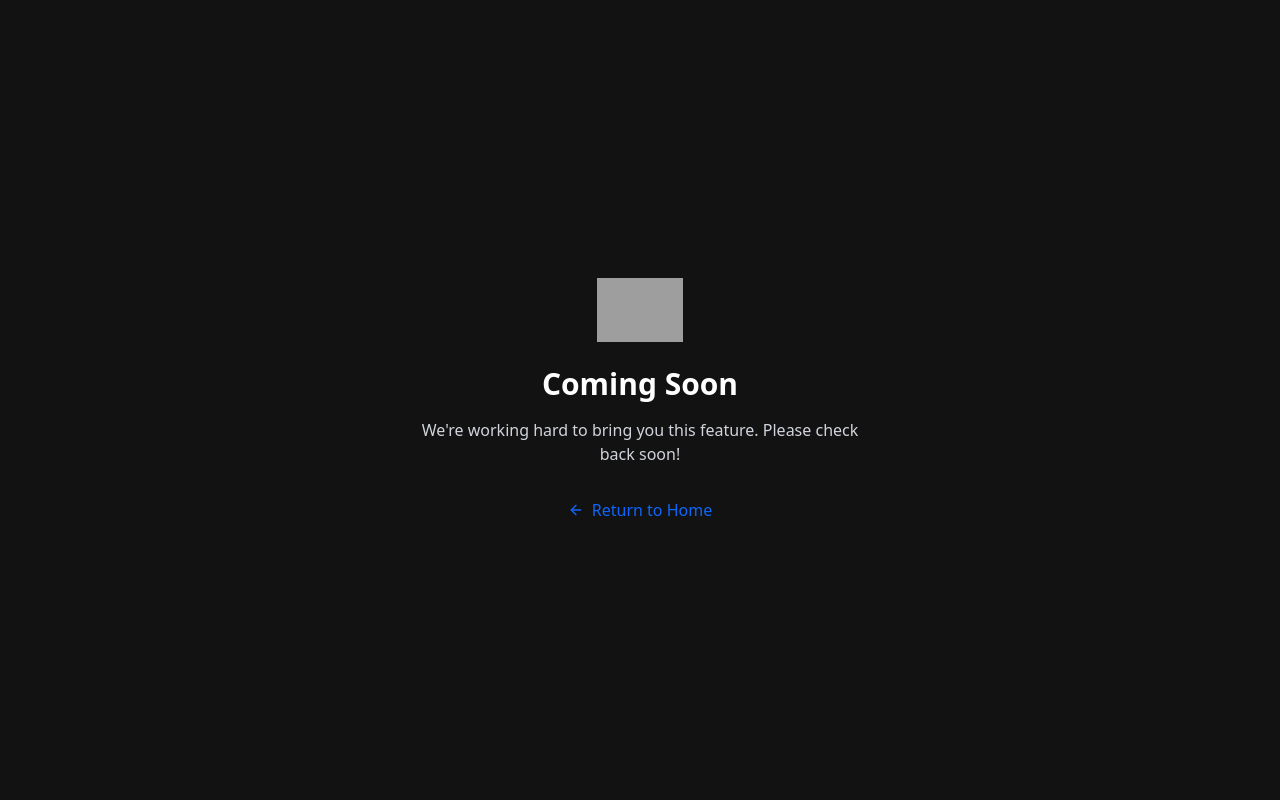
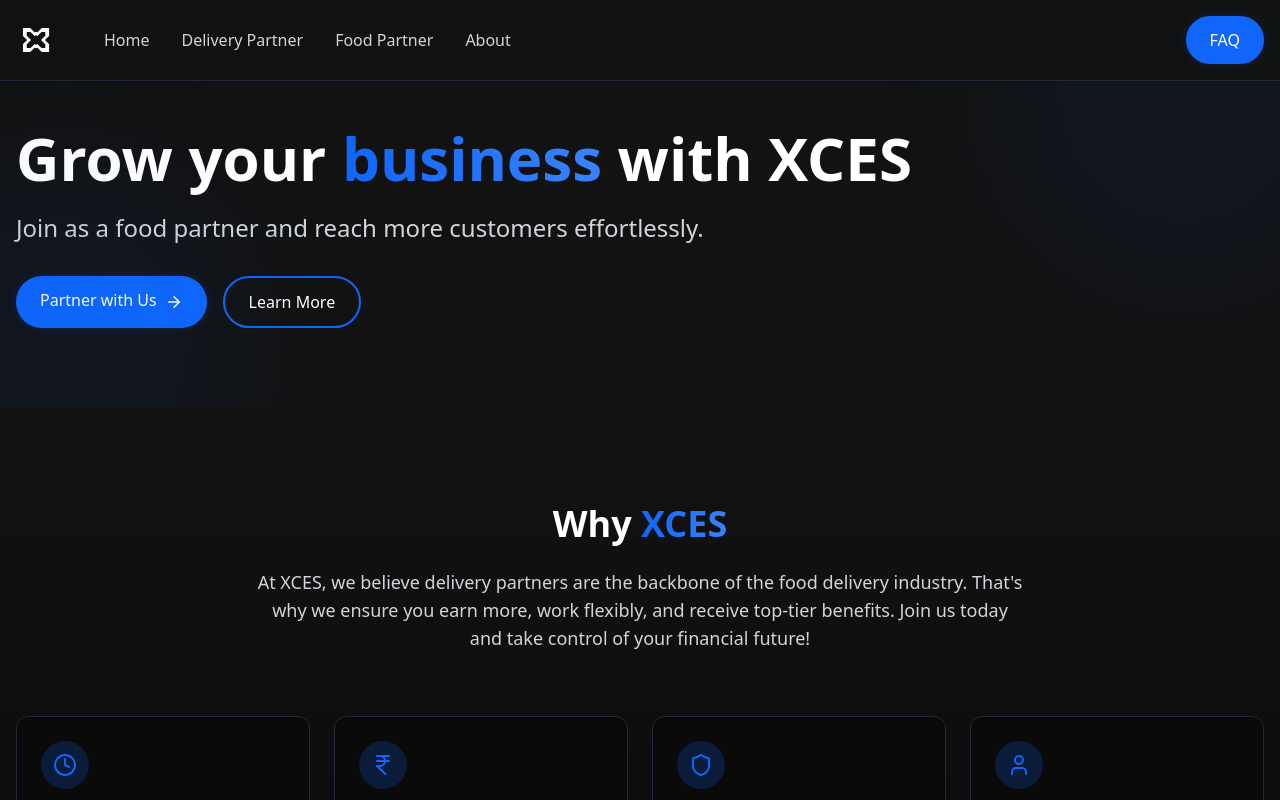
Before and after one commit to xces2025/xces-partner-hub-black, a React (Vite) app: page /food-partner in a window 1280 px wide. Shown: the top 800 px of the page. Built offline with nearby package versions, Linux system fonts and the light colour scheme; grey boxes are pictures that could not be loaded.

Commit message:
Add food partner landing page
Implement the food partner landing page using the existing layout and remove the character from the hero section.

```diff
--- a/index.html
+++ b/index.html
@@ -5,7 +5,7 @@
     <meta charset="UTF-8" />
     <meta name="viewport" content="width=device-width, initial-scale=1.0" />
     <title>XCES - Delivery Partner Hub</title>
-    <link rel="icon" href="/uploads/nvavlogo.png" type="image/png">
+    <link rel="icon" href="/uploads/USER_UPLOADED_IMAGE_NAME" type="image/png">
     <meta name="description" content="Become an XCES delivery partner today and earn up to ₹75,000 monthly! Enjoy flexible hours, top earnings, and great benefits." />
     <meta name="author" content="XCES" />
 
--- a/src/App.tsx
+++ b/src/App.tsx
@@ -6,6 +6,7 @@ import { BrowserRouter, Routes, Route } from "react-router-dom";
 import Index from "./pages/Index";
 import NotFound from "./pages/NotFound";
 import ComingSoon from "./pages/ComingSoon";
+import FoodPartner from "./pages/FoodPartner";
 
 const queryClient = new QueryClient();
 
@@ -17,9 +18,10 @@ const App = () => (
       <BrowserRouter>
         <Routes>
           <Route path="/" element={<Index  />} />
-          <Route path="/delivery-partner" element={<Index />} />
-          <Route path="/food-partner" element={<ComingSoon />} />
-          <Route path="/about" element={<ComingSoon />} />          <Route path="*" element={<NotFound />} />
+          <Route path="/delivery-partner" element={<ComingSoon />} />
+          <Route path="/food-partner" element={<FoodPartner />} />
+          <Route path="/about" element={<ComingSoon />} />
+          <Route path="*" element={<NotFound />} />
         </Routes>
       </BrowserRouter>
     </TooltipProvider>
--- /dev/null
+++ b/src/components/FoodHero.tsx
@@ -0,0 +1,35 @@
+
+import { ArrowRight } from "lucide-react";
+
+const FoodHero = () => {
+  return (
+    <section className="pt-28 md:pt-32 pb-16 md:pb-20 relative overflow-hidden">
+      <div className="container mx-auto px-4">
+        <div className="grid grid-cols-1 md:grid-cols-2 gap-8 items-center">
+          <div className="text-center md:text-left md:col-span-2">
+            <h1 className="text-4xl md:text-5xl lg:text-6xl font-bold mb-6">
+              Grow your <span className="xces-gradient-text">business</span> with XCES
+            </h1>
+            <p className="text-xl md:text-2xl text-gray-300 mb-8">
+              Join as a food partner and reach more customers effortlessly.
+            </p>
+            <div className="flex flex-col sm:flex-row gap-4 justify-center md:justify-start">
+              <a href="#join-us" className="xces-btn">
+                Partner with Us
+                <ArrowRight className="inline-block ml-2" size={18} />
+              </a>
+              <a href="#why-xces" className="xces-btn-outline">
+                Learn More
+              </a>
+            </div>
+          </div>
+        </div>
+      </div>
+      {/* Subtle background (no character image) */}
+      <div className="absolute -top-24 -right-24 w-96 h-96 bg-xces-blue/5 rounded-full blur-3xl"></div>
+      <div className="absolute -bottom-32 -left-32 w-96 h-96 bg-xces-blue/5 rounded-full blur-3xl"></div>
+    </section>
+  );
+};
+
+export default FoodHero;
--- /dev/null
+++ b/src/pages/FoodPartner.tsx
@@ -0,0 +1,30 @@
+
+import Header from "@/components/Header";
+import FoodHero from "@/components/FoodHero";
+import HowItWorks from "@/components/HowItWorks";
+import WhyXces from "@/components/WhyXces";
+import Benefits from "@/components/Benefits";
+import Payout from "@/components/Payout";
+import Subscription from "@/components/Subscription";
+import FAQ from "@/components/FAQ";
+import Join from "@/components/Join";
+import Footer from "@/components/Footer";
+
+const FoodPartner = () => {
+  return (
+    <div className="min-h-screen bg-xces-black text-white overflow-x-hidden">
+      <Header />
+      <FoodHero />
+      <WhyXces />
+      <HowItWorks />
+      <Benefits />
+      <Payout />
+      <Subscription />
+      <Join />
+      <FAQ />
+      <Footer />
+    </div>
+  );
+};
+
+export default FoodPartner;
```
